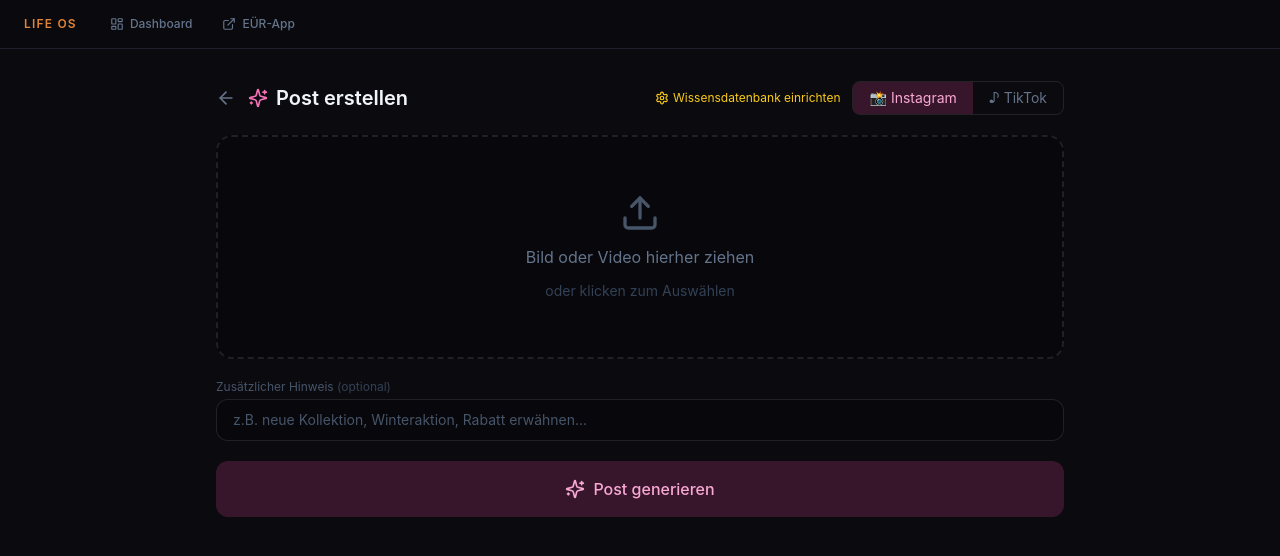
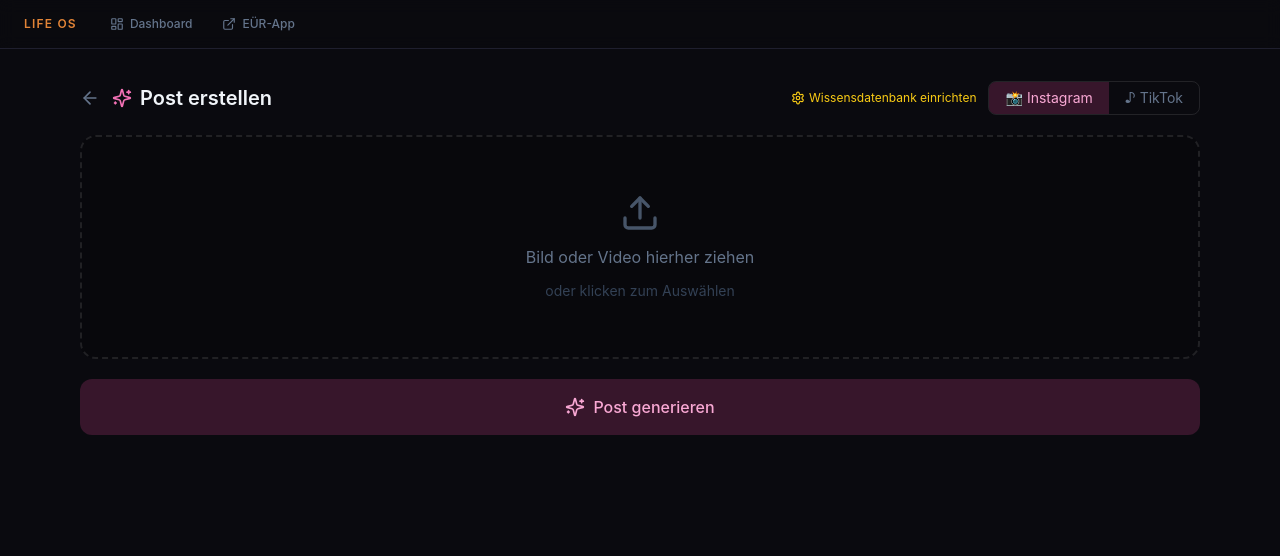
Before and after one commit to dennistalma/life-os, a Next.js app: page /post in a window 1280 px wide. Shown: the top 556 px of the page. Built offline with nearby package versions, Linux system fonts and the light colour scheme.

Commit message:
feat: wider layout, remove brief field, auto-generate after image analysis

```diff
--- a/app/post/page.tsx
+++ b/app/post/page.tsx
@@ -35,14 +35,7 @@ function PostPageInner() {
     })
   }, [])
 
-  useEffect(() => {
-    const briefFromUrl = searchParams.get('brief')
-    if (briefFromUrl && !autoGenerated.current) {
-      autoGenerated.current = true
-      setTimeout(() => generate(), 500)
-    }
-  // eslint-disable-next-line react-hooks/exhaustive-deps
-  }, [])
+  // No auto-generate on load — wait for image analysis to complete first
 
   function handleFile(file: File) {
     setImageUrl(URL.createObjectURL(file))
@@ -64,7 +57,11 @@ function PostPageInner() {
           body: JSON.stringify({ imageBase64: base64, mediaType: mt }),
         })
         const data = await res.json()
-        if (data.description) setImageDesc(data.description)
+        if (data.description) {
+          setImageDesc(data.description)
+          // Auto-generate right after image is analyzed
+          setTimeout(() => generate(), 200)
+        }
       } catch {
         // silent
       } finally {
@@ -116,7 +113,7 @@ function PostPageInner() {
 
   return (
     <main className="min-h-screen bg-[#0a0a0f]">
-      <div className="w-full max-w-4xl mx-auto px-6 py-8 space-y-5">
+      <div className="w-full max-w-6xl mx-auto px-4 py-8 space-y-5">
 
         {/* Header */}
         <div className="flex items-center justify-between">
@@ -191,17 +188,6 @@ function PostPageInner() {
         </div>
         <input ref={fileRef} type="file" accept="image/*,video/*" className="hidden"
           onChange={e => { const f = e.target.files?.[0]; if (f) handleFile(f) }} />
-
-        {/* Brief — optional, klein */}
-        <div>
-          <label className="text-xs text-slate-600 mb-1 block">Zusätzlicher Hinweis <span className="text-slate-700">(optional)</span></label>
-          <input
-            value={brief}
-            onChange={e => setBrief(e.target.value)}
-            placeholder="z.B. neue Kollektion, Winteraktion, Rabatt erwähnen..."
-            className="w-full bg-black/20 border border-white/10 rounded-xl px-4 py-2.5 text-sm text-slate-300 placeholder-slate-600 focus:outline-none focus:border-pink-500/40"
-          />
-        </div>
 
         {/* Generieren Button */}
         <button
```
